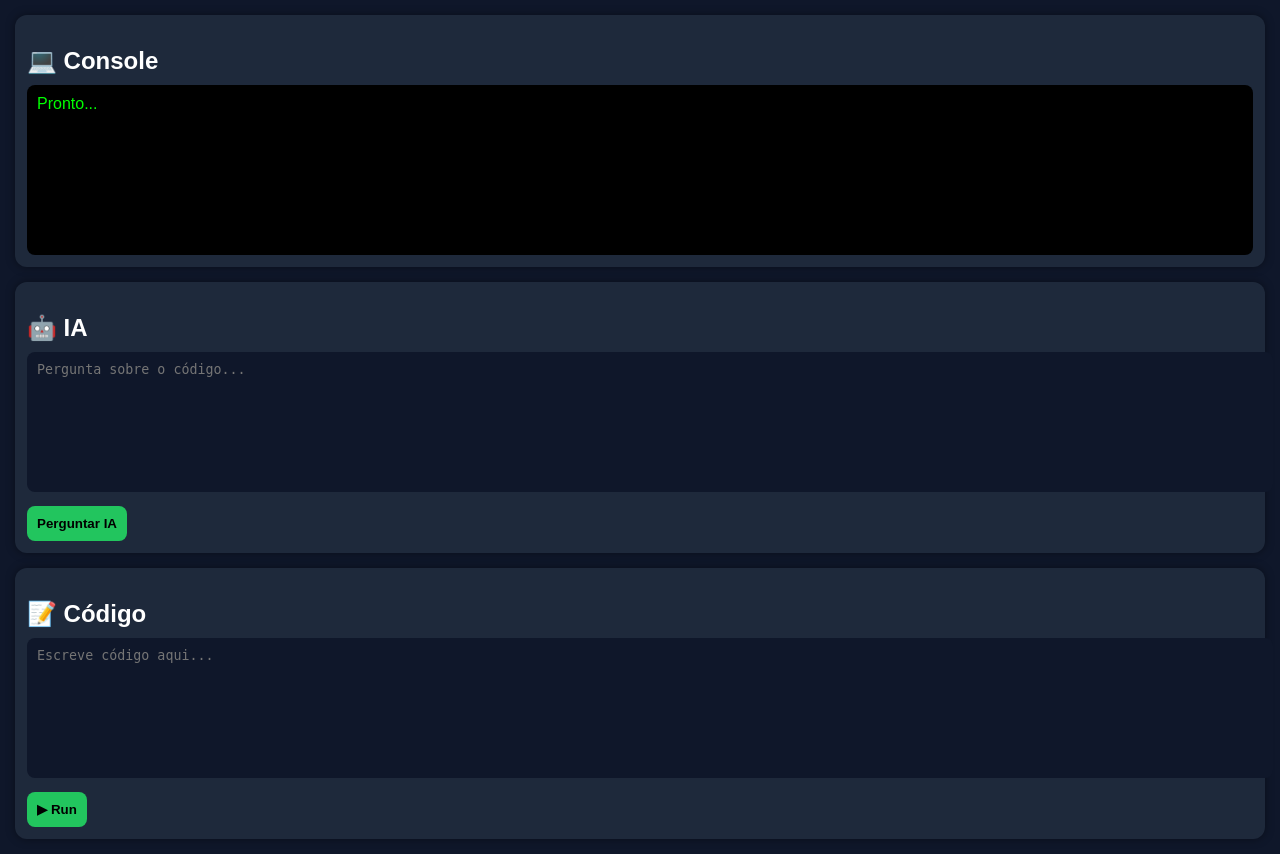
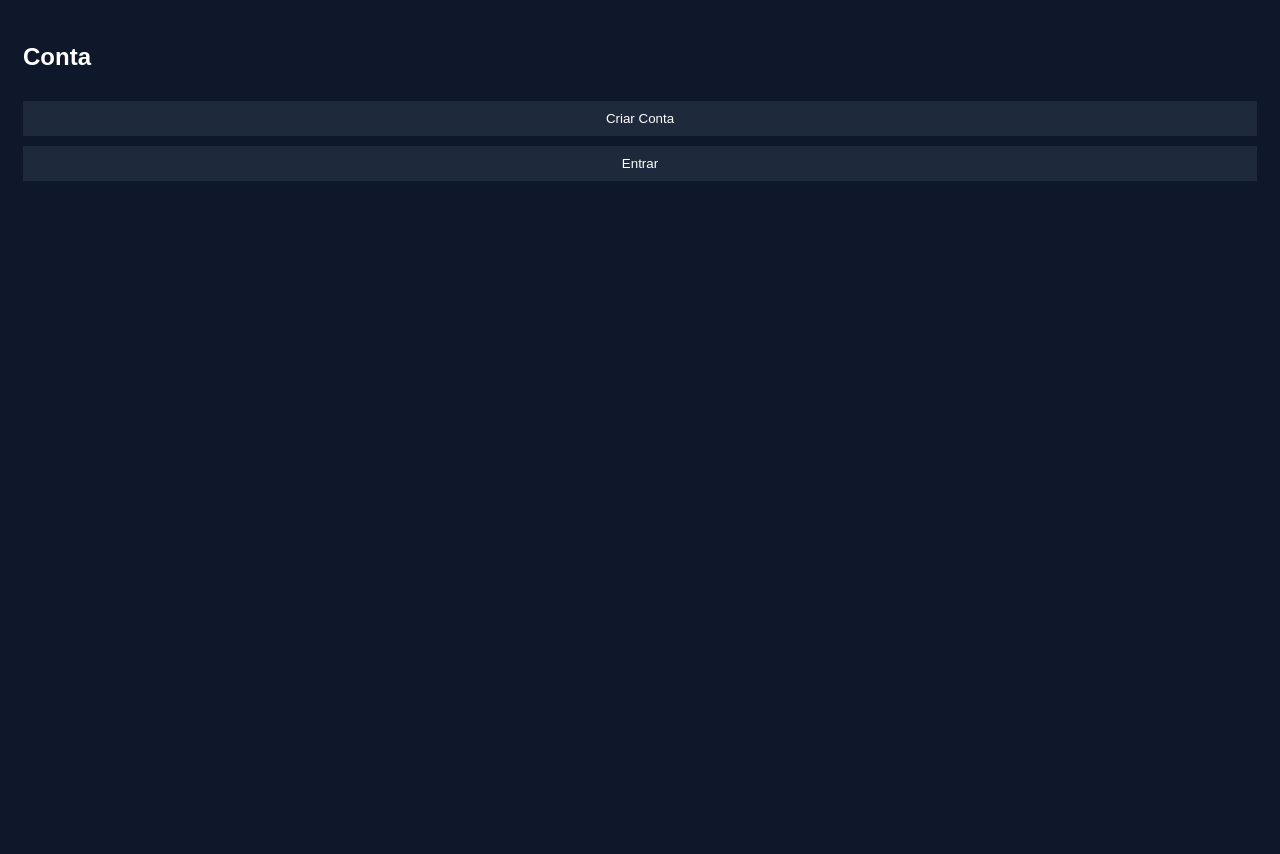
Before and after one commit to durklanez/inteligencia.app, a Flask app: page / in a window 1280 px wide. After the commit the page ends 181 px from the top, so only its background shows below. Run offline with Flask 3, Linux system fonts and the light colour scheme.

Commit message:
Update index.html

```diff
--- a/templates/index.html
+++ b/templates/index.html
@@ -2,72 +2,45 @@
 <html lang="pt">
 <head>
 <meta charset="UTF-8">
-<title>Editor Python</title>
+<meta name="viewport" content="width=device-width, initial-scale=1.0">
+<title>Inteligência App</title>
 
 <style>
 body {
+  font-family: Arial;
   background: #0f172a;
-    font-family: Arial;
   color: white;
-    margin: 0;
-    padding: 0;
 }
 
 .container {
-    display: flex;
-    flex-direction: column;
-    gap: 15px;
   padding: 15px;
 }
 
-/* CAIXAS */
-.box {
-    background: #1e293b;
-    border-radius: 12px;
-    padding: 12px;
-    box-shadow: 0 0 10px rgba(0,0,0,0.4);
+input, textarea, button {
+  width: 100%;
+  margin-top: 10px;
+  padding: 10px;
 }
 
-.box h2 {
-    margin-bottom: 10px;
+button {
+  background: #1e293b;
+  color: white;
+  border: none;
 }
 
-/* TEXTAREA */
-textarea {
-    width: 100%;
-    height: 120px;
-    border-radius: 8px;
-    border: none;
-    padding: 10px;
-    background: #0f172a;
-    color: #00ffcc;
-    resize: none;
+.hidden {
+  display: none;
 }
 
-/* CONSOLE */
-#console {
+pre {
   background: black;
-    color: #00ff00;
-    height: 150px;
-    overflow-y: auto;
   padding: 10px;
-    border-radius: 8px;
 }
 
-/* BOTÕES */
-button {
-    margin-top: 10px;
-    padding: 10px;
-    border: none;
-    border-radius: 8px;
-    background: #22c55e;
-    color: black;
-    font-weight: bold;
-    cursor: pointer;
-}
-
-button:hover {
-    background: #16a34a;
+.section {
+  border-top: 2px solid #334155;
+  margin-top: 20px;
+  padding-top: 10px;
 }
 </style>
 </head>
@@ -76,71 +49,92 @@ button:hover {
 
 <div class="container">
 
-    <!-- 1️⃣ CONSOLE -->
-    <div class="box">
-        <h2>💻 Console</h2>
-        <div id="console">Pronto...</div>
+<!-- HOME -->
+<div id="home">
+  <h2>Conta</h2>
+  <button onclick="mostrar('register')">Criar Conta</button>
+  <button onclick="mostrar('login')">Entrar</button>
 </div>
 
-    <!-- 2️⃣ IA -->
-    <div class="box">
-        <h2>🤖 IA</h2>
-        <textarea id="pergunta" placeholder="Pergunta sobre o código..."></textarea>
-        <button onclick="perguntarIA()">Perguntar IA</button>
+<!-- LOGIN -->
+<div id="login" class="hidden">
+  <h2>Login</h2>
+  <input id="user" placeholder="Usuário">
+  <input id="pass" type="password">
+  <button onclick="login()">Entrar</button>
+  <button onclick="mostrar('home')">⬅ Voltar</button>
 </div>
 
-    <!-- 3️⃣ CÓDIGO -->
-    <div class="box">
-        <h2>📝 Código</h2>
-        <textarea id="codigo" placeholder="Escreve código aqui..."></textarea>
+<!-- REGISTER -->
+<div id="register" class="hidden">
+  <h2>Registrar</h2>
+  <input id="new_user">
+  <input id="new_pass" type="password">
+  <button onclick="registrar()">Criar Conta</button>
+  <button onclick="mostrar('home')">⬅ Voltar</button>
+</div>
+
+<!-- MENU -->
+<div id="menu" class="hidden">
+  <h2>Escolha o modo</h2>
+  <button onclick="mostrar('aprendiz')">👨‍🎓 Aprendiz</button>
+  <button onclick="mostrar('linguagens')">💼 Profissional</button>
+  <button onclick="mostrar('home')">🚪 Sair</button>
+</div>
+
+<!-- APRENDIZ -->
+<div id="aprendiz" class="hidden">
+  <h2>IA 🤖</h2>
+
+  <div id="chatBox" style="background:#020617; height:200px; overflow:auto;"></div>
+
+  <input id="chatInput" placeholder="Escreve aqui...">
+  <button onclick="responderIA()">Enviar</button>
+
+  <button onclick="mostrar('menu')">⬅ Voltar</button>
+</div>
+
+<!-- LINGUAGENS -->
+<div id="linguagens" class="hidden">
+  <h2>Escolhe linguagem</h2>
+  <button onclick="abrirEditor('JavaScript')">JavaScript</button>
+  <button onclick="abrirEditor('Python')">Python</button>
+  <button onclick="abrirEditor('HTML')">HTML</button>
+  <button onclick="mostrar('menu')">⬅ Voltar</button>
+</div>
+
+<!-- EDITOR -->
+<div id="editor" class="hidden">
+  <h2 id="tituloLinguagem"></h2>
+
+  <!-- CÓDIGO -->
+  <div class="section">
+    <h3>📝 Código</h3>
+    <textarea id="codigo"></textarea>
     <button onclick="executar()">▶ Run</button>
+  </div>
+
+  <!-- CONSOLE -->
+  <div class="section">
+    <h3>📟 Console</h3>
+    <pre id="console">Pronto...</pre>
+  </div>
+
+  <!-- IA -->
+  <div class="section">
+    <h3>🤖 IA</h3>
+    <textarea id="iaInput"></textarea>
+    <button onclick="perguntarIA()">Perguntar IA</button>
+    <pre id="iaResposta"></pre>
+  </div>
+
+  <button onclick="mostrar('linguagens')">⬅ Voltar</button>
+  <button onclick="mostrar('home')">🚪 Sair</button>
 </div>
 
 </div>
 
-<script>
-function executar() {
-    let codigo = document.getElementById("codigo").value;
-    let consoleBox = document.getElementById("console");
-
-    consoleBox.innerHTML = "Executando...\n";
-
-    fetch("/run", {
-        method: "POST",
-        headers: {
-            "Content-Type": "application/json"
-        },
-        body: JSON.stringify({ code: codigo })
-    })
-    .then(res => res.json())
-    .then(data => {
-        consoleBox.innerHTML += data.output;
-    })
-    .catch(err => {
-        consoleBox.innerHTML += "\nErro: " + err;
-    });
-}
-
-function perguntarIA() {
-    let pergunta = document.getElementById("pergunta").value;
-    let consoleBox = document.getElementById("console");
-
-    fetch("/ia", {
-        method: "POST",
-        headers: {
-            "Content-Type": "application/json"
-        },
-        body: JSON.stringify({ pergunta: pergunta })
-    })
-    .then(res => res.json())
-    .then(data => {
-        consoleBox.innerHTML += "\n\n" + data.resposta;
-    })
-    .catch(err => {
-        consoleBox.innerHTML += "\nErro IA: " + err;
-    });
-}
-</script>
+<script src="{{ url_for('static', filename='script.js') }}"></script>
 
 </body>
 </html>
```
Lines whose indentation alone changed are shown as unchanged.
